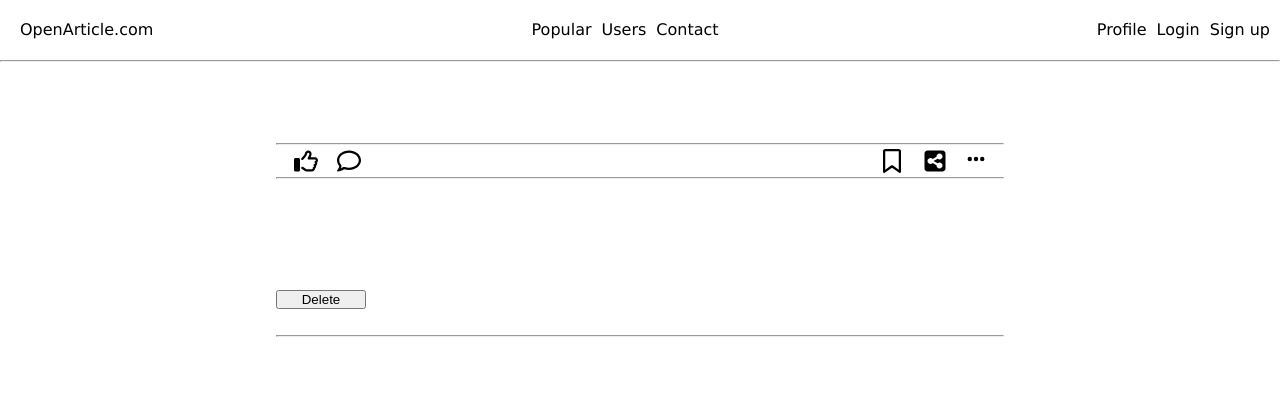
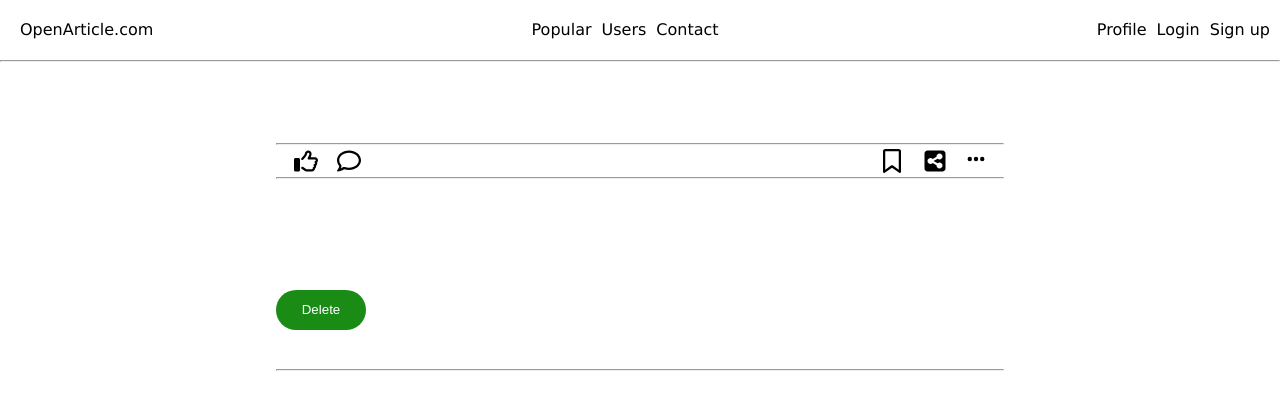
Before and after one commit to ahmettzorlutuna/open-article, a Vue app in the folder frontend/: page /posts/1 in a window 1280 px wide. Shown: the top 410 px of the page. Built offline with nearby package versions, Linux system fonts and the light colour scheme; no server answers.

Commit message:
Post detail almost done. But need more. Not yet.

```diff
--- a/frontend/src/views/PostDetailView.vue
+++ b/frontend/src/views/PostDetailView.vue
@@ -74,8 +74,25 @@ export default {
 #remove-button {
   display: flex;
   justify-content: center;
+  text-align: center;
+  line-height: 40px;
+  margin: 0 0 3vw 0;
   width: 90px;
-  margin: 0 0 2vw 0;
+  height: 40px;
+  background-color: rgb(26, 140, 22);
+  border: none;
+  /* perfect radius */
+  border-top-left-radius: 99em;
+  border-top-right-radius: 99em;
+  border-bottom-right-radius: 99em;
+  border-bottom-left-radius: 99em;
+  /* perfect radius */
+  color: white;
+  cursor: pointer;
+}
+
+#remove-button:hover{
+  background-color: rgb(22, 118, 18);
 }
 
 #post-name {
```
